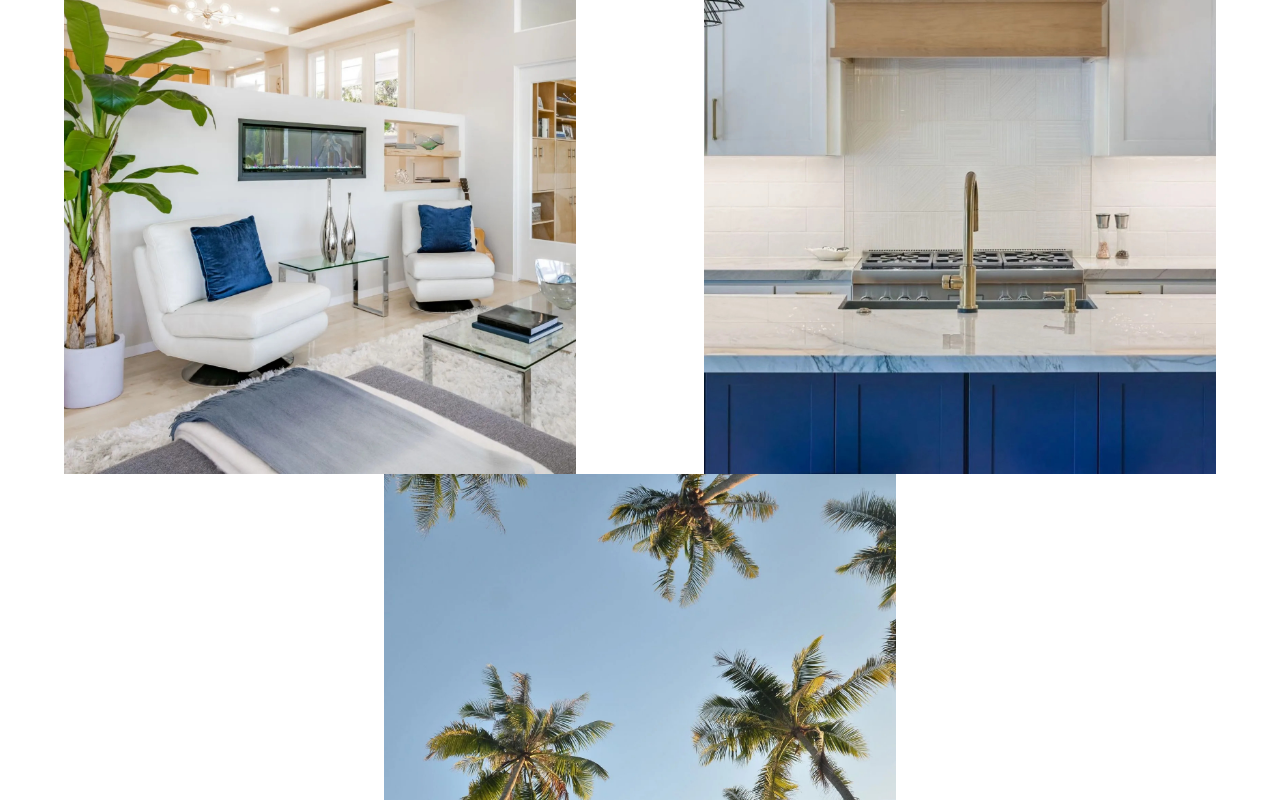
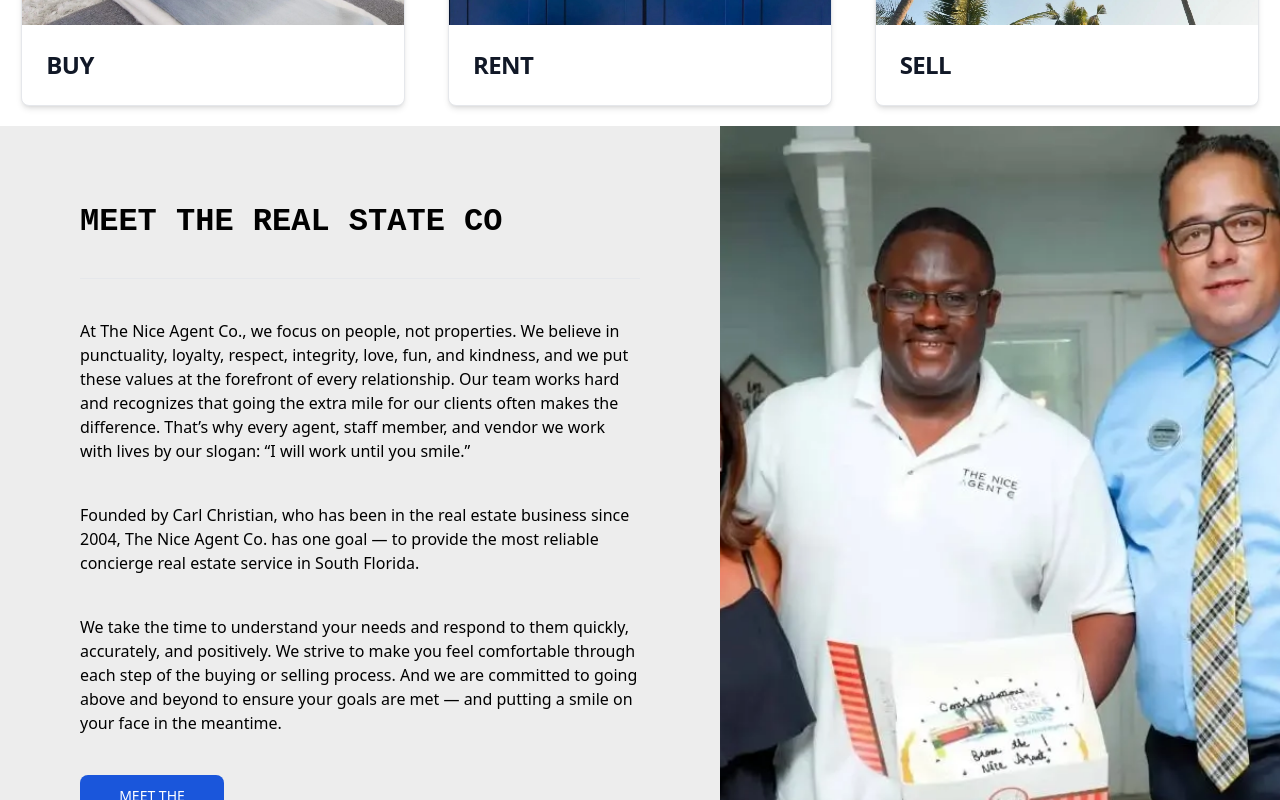
Before and after one commit to Webdevaman23/realstatedemo, a React (Vite) app: page / in a window 1280 px wide. Shown: the part 1660-2460 px from the top of the page. Built offline with nearby package versions, Linux system fonts and the light colour scheme.

Commit message:
ui part done

```diff
--- a/src/App.jsx
+++ b/src/App.jsx
@@ -1,4 +1,5 @@
 import React from "react";
+import { HashRouter as Router, Routes, Route } from "react-router-dom";
 import Header from "./components/Header";
 import Home from "./components/Home";
 import "./index.css";
@@ -7,12 +8,17 @@
 
 const App = () => {
   return (
-    <div>
-      <Header />
-      <Home />
-      <ContactUs />
-      <Footer />
-    </div>
+    <Router>
+      <div>
+        <Header />
+        <Routes>
+          <Route path="/" element={<Home />} />
+          <Route path="/contact" element={<ContactUs />} />
+        </Routes>
+
+        <Footer />
+      </div>
+    </Router>
   );
 };
 
--- a/src/components/Header.jsx
+++ b/src/components/Header.jsx
@@ -1,21 +1,19 @@
-import { Avatar, Button, Dropdown, Navbar } from "flowbite-react";
 import React from "react";
-// import { AiOutlineSearch } from "react-icons/ai";
+import { Link } from "react-router-dom";
+import { Avatar, Dropdown, Navbar } from "flowbite-react";
 import { HiLogout, HiViewGrid } from "react-icons/hi";
 
 export default function Header() {
   return (
     <Navbar fluid={true} rounded={true} className="border-b-2">
+      <Link to="/">
         <div className="self-center whitespace-nowrap text-sm sm:text-xl font-semibold">
           <span className="px-2 py-1 bg-gradient-to-r from-indigo-500 via-purple-500 to-pink-500 rounded-lg text-white">
             Real State
           </span>
           Demo
         </div>
-
-      {/* <Button className="w-12 h-10 lg:hidden" color="gray" pill>
-        <AiOutlineSearch />
-      </Button> */}
+      </Link>
 
       <div className="hidden lg:flex items-center gap-6  mr-6 font-medium">
         <div>
@@ -24,8 +22,13 @@
             <Dropdown.Item>PAST SALES</Dropdown.Item>
           </Dropdown>
         </div>
-        <div>HOME SEARCH</div>
-        <div>CONTACT US</div>
+        <div>
+          <Link to="/home">HOME SEARCH</Link>
+        </div>
+        <div>
+          <Link to="/contact">CONTACT US</Link>
+        </div>{" "}
+        {/* Link to ContactUs */}
         <div>ABOUT US</div>
       </div>
 
--- a/src/components/Home.jsx
+++ b/src/components/Home.jsx
@@ -1,5 +1,5 @@
 import React from "react";
-import { Carousel } from "flowbite-react";
+import { Carousel, Card, Button } from "flowbite-react";
 import photo1 from "../images/first.jpg";
 import photo2 from "../images/second.jpg";
 import photo3 from "../images/third.jpg";
@@ -90,39 +90,83 @@
             <h3 className="font-normal">Years of Experience</h3>
           </div>
         </div>
+        <div class="flex justify-around flex-wrap ">
+          <Card
+            className="max-w-sm"
+            imgAlt="Meaningful alt text for an image that is not purely decorative"
+            imgSrc={photo1}
+          >
+            <h5 className="text-2xl font-bold tracking-tight text-gray-900 dark:text-white">
+              BUY
+            </h5>
+          </Card>
+          <Card
+            className="max-w-sm"
+            imgAlt="Meaningful alt text for an image that is not purely decorative"
+            imgSrc={photo2}
+          >
+            <h5 className="text-2xl font-bold tracking-tight text-gray-900 dark:text-white">
+              RENT
+            </h5>
+          </Card>
+          <Card
+            className="max-w-sm"
+            imgAlt="Meaningful alt text for an image that is not purely decorative"
+            imgSrc={photo3}
+          >
+            <h5 className="text-2xl font-bold tracking-tight text-gray-900 dark:text-white">
+              SELL
+            </h5>
+          </Card>
+        </div>
 
-        <div className="h-56 sm:h-64 xl:h-80 2xl:h-96">
-          <Carousel slide={false}>
+        <div className=" flex my-5" style={{ backgroundColor: "#ededed" }}>
+          <div className="flex flex-col gap-10 m-10 p-10 flex-wrap flex-1">
+            <h1 className="font-bold font text-2xl">MEET THE REAL STATE CO</h1>
+            <hr />
+            <p className="">
+              At The Nice Agent Co., we focus on people, not properties. We
+              believe in punctuality, loyalty, respect, integrity, love, fun,
+              and kindness, and we put these values at the forefront of every
+              relationship. Our team works hard and recognizes that going the
+              extra mile for our clients often makes the difference. That’s why
+              every agent, staff member, and vendor we work with lives by our
+              slogan: “I will work until you smile.”
+            </p>
+            <p>
+              Founded by Carl Christian, who has been in the real estate
+              business since 2004, The Nice Agent Co. has one goal — to provide
+              the most reliable concierge real estate service in South Florida.
+            </p>
+            <p>
+              We take the time to understand your needs and respond to them
+              quickly, accurately, and positively. We strive to make you feel
+              comfortable through each step of the buying or selling process.
+              And we are committed to going above and beyond to ensure your
+              goals are met — and putting a smile on your face in the meantime.
+            </p>
+            <Button className="w-36" color="blue">
+              MEET THE TEAM
+            </Button>
+          </div>
+          <div className="image4 flex-1"></div>
+        </div>
+
+        <div className="grid h-56 grid-cols-2 gap-4 sm:h-64 xl:h-80 2xl:h-96">
+          <Carousel>
             <img src={photo4} alt="..." />
             <img src={photo5} alt="..." />
             <img src={photo6} alt="..." />
             <img src={photo7} alt="..." />
             <img src={photo8} alt="..." />
           </Carousel>
-        </div>
-
-        <div className="flex justify-around flex-wrap">
-          <div className="text-center">
-            <img
-              src={photo1}
-              alt="Photo 1"
-              className="w-full max-w-xs sm:max-w-sm md:max-w-md lg:max-w-lg"
-            />
-          </div>
-          <div className="text-center">
-            <img
-              src={photo2}
-              alt="Photo 2"
-              className="w-full max-w-xs sm:max-w-sm md:max-w-md lg:max-w-lg"
-            />
-          </div>
-          <div className="text-center">
-            <img
-              src={photo3}
-              alt="Photo 3"
-              className="w-full max-w-xs sm:max-w-sm md:max-w-md lg:max-w-lg"
-            />
-          </div>
+          <Carousel indicators={false}>
+            <img src={photo8} alt="..." />
+            <img src={photo6} alt="..." />
+            <img src={photo7} alt="..." />
+            <img src={photo5} alt="..." />
+            <img src={photo4} alt="..." />
+          </Carousel>
         </div>
       </div>
     </div>
--- a/src/index.css
+++ b/src/index.css
@@ -42,3 +42,12 @@
 .margin-right {
   margin-right: 100px;
 }
+
+.image4 {
+  background-image: url(/src/images/fourth.jpg);
+  background-repeat: no-repeat;
+  background-size: cover;
+  background-position: center;
+  height: 100vh;
+  width: 100vw;
+}
```
Lines whose indentation alone changed are shown as unchanged.
